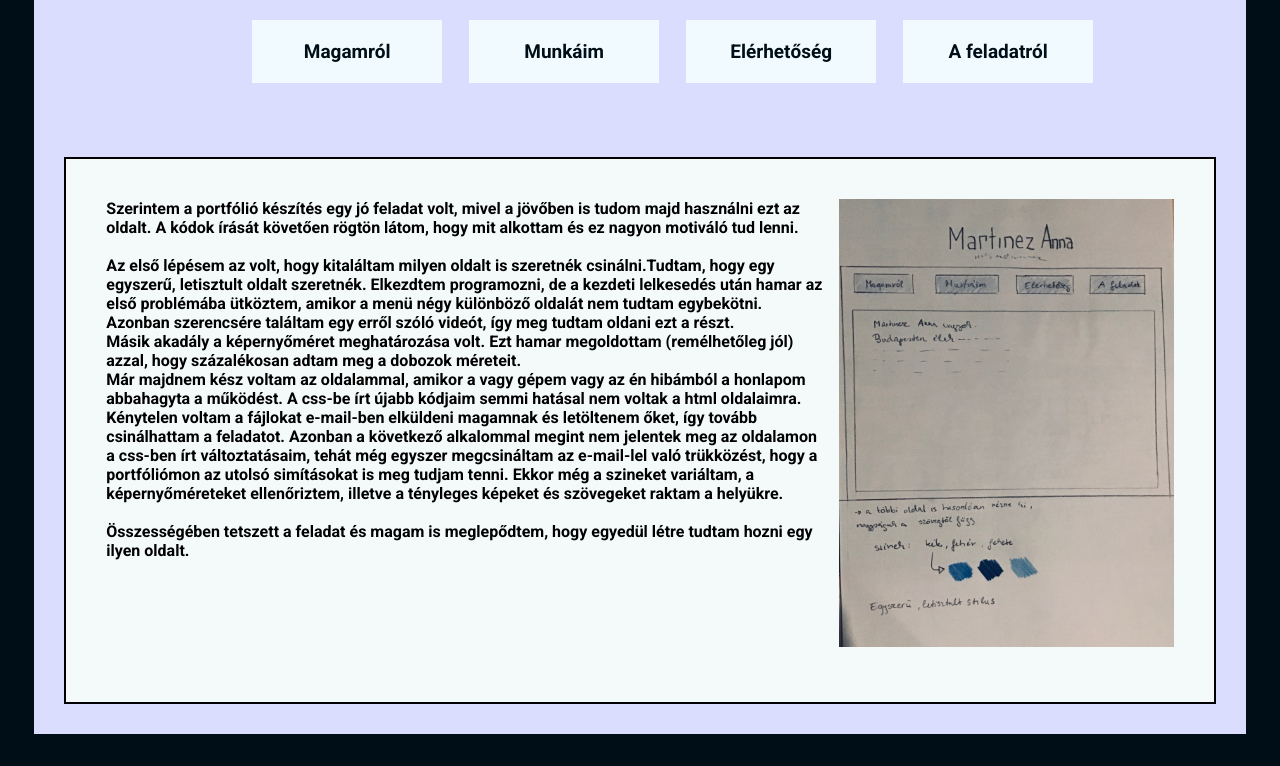
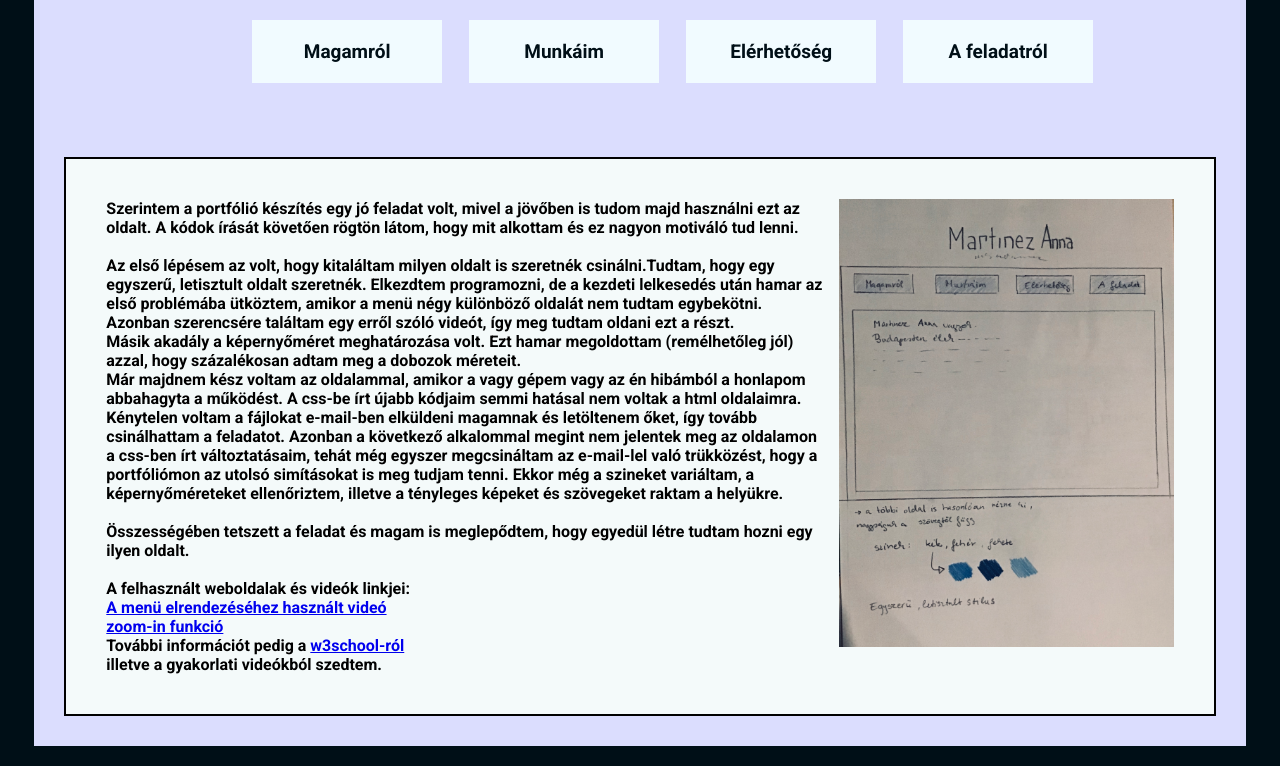
Before and after one commit to MartinezAnna/MartinezAnna_portfolio, a plain HTML site: page igykeszult (1) (1).html in a window 1280 px wide. Shown: the part 174-940 px from the top of the page. Drawn offline with Linux system fonts and the light colour scheme.

Commit message:
Update igykeszult (1) (1).html

```diff
--- a/igykeszult (1) (1).html
+++ b/igykeszult (1) (1).html
@@ -23,13 +23,16 @@
 
 
 
-    <div class="igykeszul arnyek">
+    <div class="igykeszul">
       <img src="képek/image0 (2).jpeg" class="igykeszultkep" alt="A képet nem sikerült megjeleníteni">
       Szerintem a portfólió készítés egy jó feladat volt, mivel a jövőben is tudom majd használni ezt az oldalt. A kódok írását követően rögtön látom, hogy mit alkottam és ez nagyon motiváló tud lenni.<br><div><br></div>
       Az első lépésem az volt, hogy kitaláltam milyen oldalt is szeretnék csinálni.Tudtam, hogy egy egyszerű, letisztult oldalt szeretnék. Elkezdtem programozni, de a kezdeti lelkesedés után hamar az első problémába ütköztem, amikor a menü négy különböző oldalát nem tudtam egybekötni. Azonban szerencsére találtam egy erről szóló videót, így meg tudtam oldani ezt a részt.<br> Másik akadály a képernyőméret meghatározása volt. Ezt hamar megoldottam (remélhetőleg jól) azzal, hogy százalékosan adtam meg a dobozok méreteit.<br>Már majdnem kész voltam az oldalammal, amikor a vagy gépem vagy az én hibámból a honlapom abbahagyta a működést. A css-be írt újabb kódjaim semmi hatásal nem voltak a html oldalaimra. Kénytelen voltam a fájlokat e-mail-ben elküldeni magamnak és letöltenem őket, így tovább csinálhattam a feladatot. Azonban a következő alkalommal megint nem jelentek meg az oldalamon a css-ben írt változtatásaim, tehát még egyszer megcsináltam az e-mail-lel való trükközést, hogy a portfóliómon az utolsó simításokat is meg tudjam tenni.
       Ekkor még a szineket variáltam, a képernyőméreteket ellenőriztem, illetve a tényleges képeket és szövegeket raktam a helyükre.<div><br></div>
-      Összességében tetszett a feladat és magam is meglepődtem, hogy egyedül létre tudtam hozni egy ilyen oldalt.
-
+      Összességében tetszett a feladat és magam is meglepődtem, hogy egyedül létre tudtam hozni egy ilyen oldalt.<div><br></div>
+      A felhasznált weboldalak és videók linkjei:<br> <a href="https://www.youtube.com/watch?v=WSejxrpr6DE">A menü elrendezéséhez használt videó
+        </a> <br> <a href="https://www.youtube.com/watch?v=QjvRBPwcgeE">zoom-in funkció
+        </a> <br> További információt pedig a <a href="https://www.w3schools.com/css/css_font.asp">  w3school-ról
+        </a> <br> illetve a gyakorlati videókból szedtem.
     </div>
     </div>
 
```
